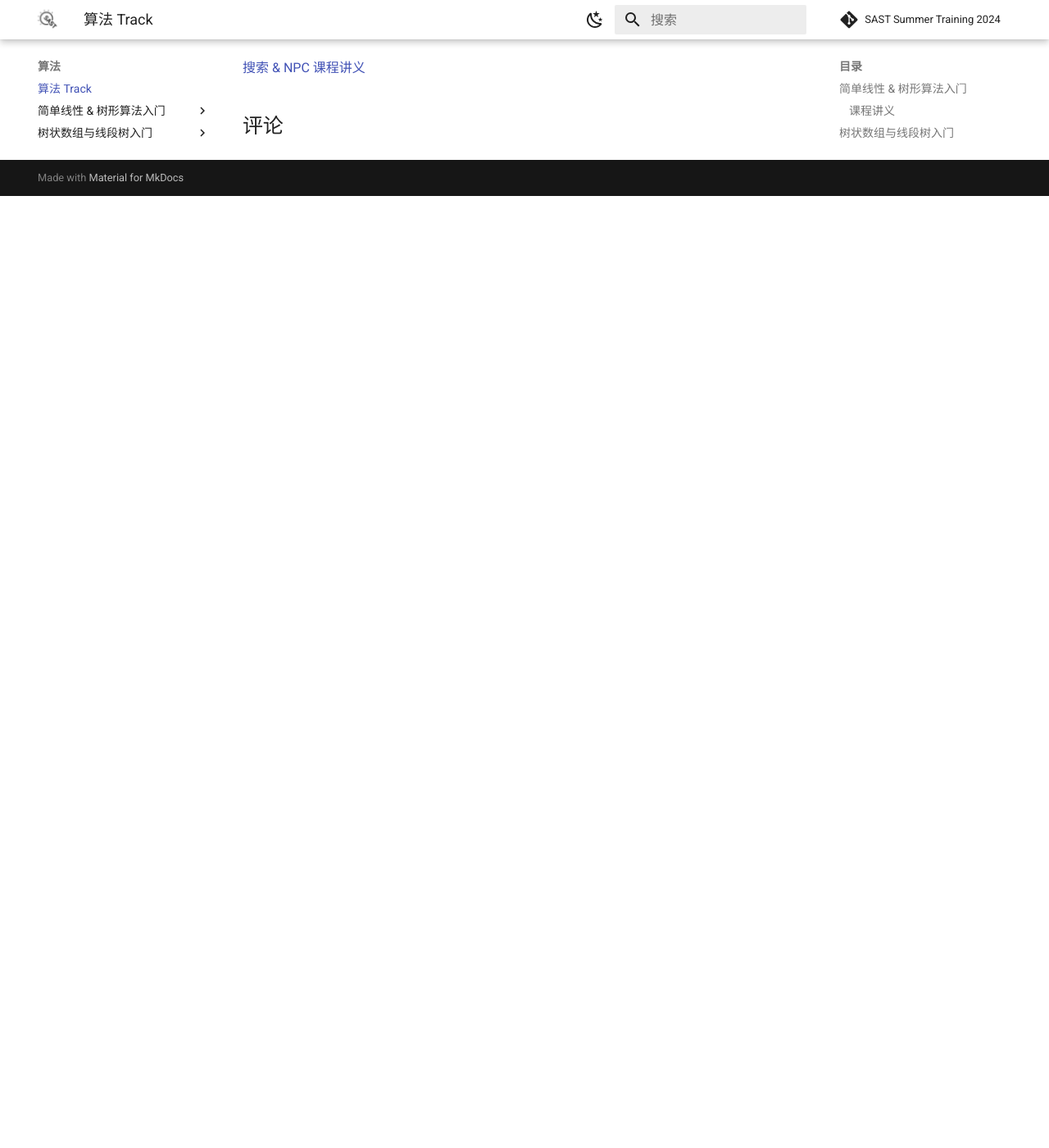
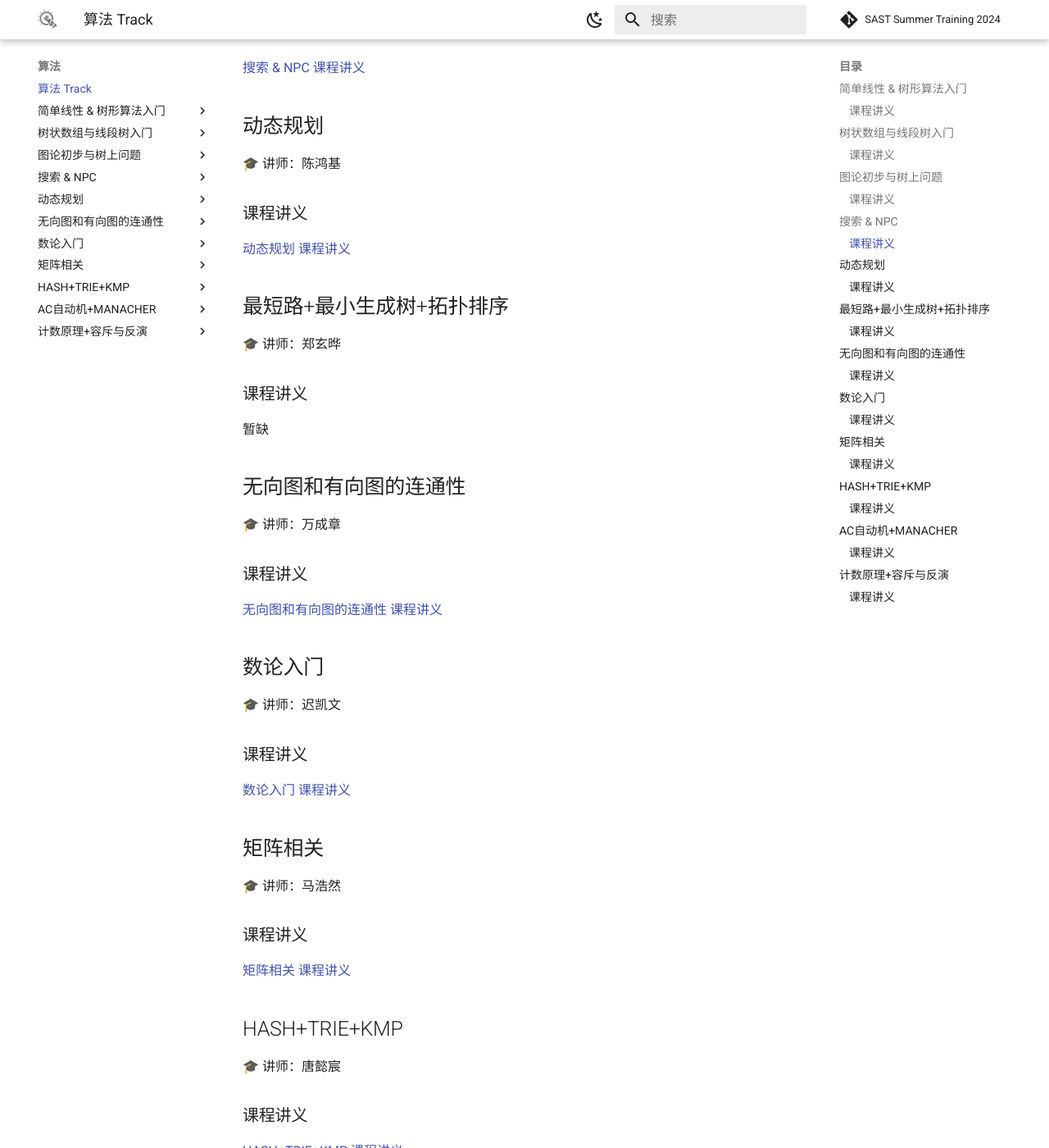
Before and after one commit to sast-summer-training-2024/sast-summer-training-2024.github.io, an MkDocs documentation site: the page built from docs/algorithm/index_algorithm.md, in a window 1280 px wide and 1400 px high, scrolled down 1223 px. Shown: the whole window at 82% size. Built offline with MkDocs 1.6.1 and Material for MkDocs 9.7.7, drawn with Linux system fonts in a browser that asks for light colours; comment, search, counter and statistics services are not loaded; before the commit the page ends 1462 px from its top, so only the background shows below that; some of the changed text lies outside the part shown.

Commit message:
feat: upload algorithm courses

```diff
--- a/docs/algorithm/index_algorithm.md
+++ b/docs/algorithm/index_algorithm.md
@@ -40,3 +40,67 @@
 ### 课程讲义
 
 [搜索 & NPC 课程讲义](搜索 & NPC.pdf)
+
+## 动态规划
+
+🎓 讲师：陈鸿基
+
+### 课程讲义
+
+[动态规划 课程讲义](动态规划.pptx)
+
+## 最短路+最小生成树+拓扑排序
+
+🎓 讲师：郑玄晔
+
+### 课程讲义
+
+暂缺
+
+## 无向图和有向图的连通性
+
+🎓 讲师：万成章
+
+### 课程讲义
+
+[无向图和有向图的连通性 课程讲义](无向图和有向图的连通性.pdf)
+
+## 数论入门
+
+🎓 讲师：迟凯文
+
+### 课程讲义
+
+[数论入门 课程讲义](数论入门.pdf)
+
+## 矩阵相关
+
+🎓 讲师：马浩然
+
+### 课程讲义
+
+[矩阵相关 课程讲义](矩阵相关.pptx)
+
+## HASH+TRIE+KMP
+
+🎓 讲师：唐懿宸
+
+### 课程讲义
+
+[HASH+TRIE+KMP 课程讲义](hash&trie&kmp.pdf)
+
+## AC自动机+MANACHER
+
+🎓 讲师：唐懿宸
+
+### 课程讲义
+
+[AC自动机+MANACHER 课程讲义](AC自动机&Manacher.pdf)
+
+## 计数原理+容斥与反演
+
+🎓 讲师：任舍予
+
+### 课程讲义
+
+[计数原理+容斥与反演 课程讲义](计数原理+容斥与反演.pdf)
--- a/mkdocs.yml
+++ b/mkdocs.yml
@@ -191,3 +191,17 @@ nav:
       - 讲义: algorithm/图论初步与树上问题.pptx
     - 搜索 & NPC:
       - 讲义: algorithm/搜索 & NPC.pdf
+    - 动态规划:
+      - 讲义: algorithm/动态规划.pptx
+    - 无向图和有向图的连通性:
+      - 讲义: algorithm/无向图和有向图的连通性.pdf
+    - 数论入门:
+      - 讲义: algorithm/数论入门.pdf
+    - 矩阵相关:
+      - 讲义: algorithm/矩阵相关.pptx
+    - HASH+TRIE+KMP:
+      - 讲义: algorithm/hash&trie&kmp.pdf
+    - AC自动机+MANACHER:
+      - 讲义: algorithm/AC自动机&Manacher.pdf
+    - 计数原理+容斥与反演:
+      - 讲义: algorithm/计数原理+容斥与反演.pdf
```
Also changed, not shown: 7 other files.
